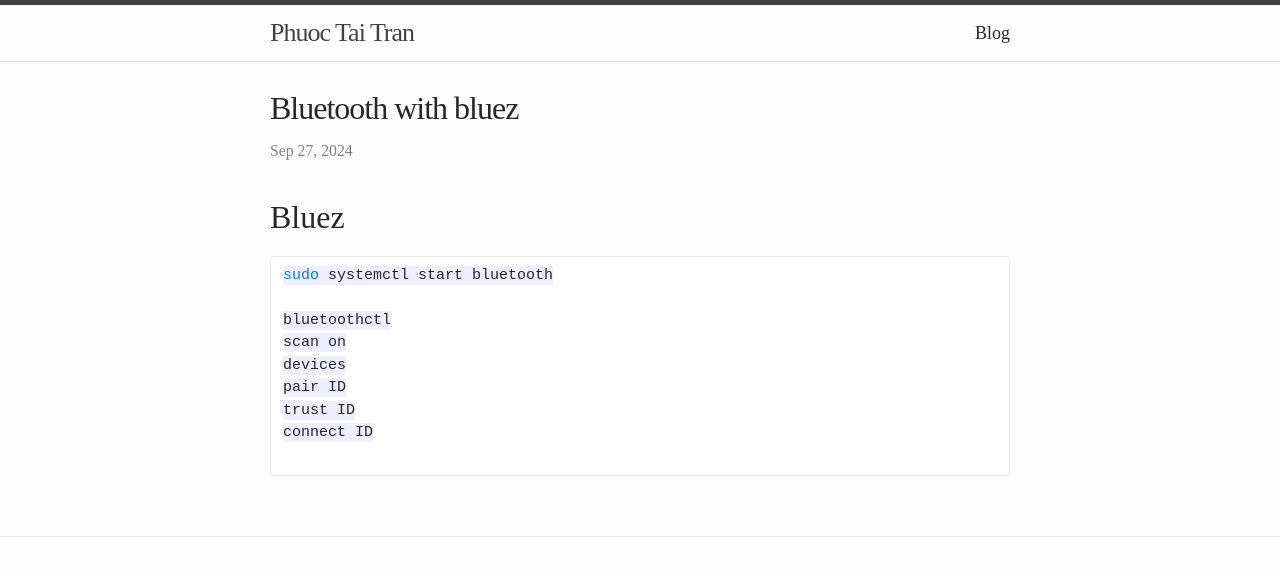
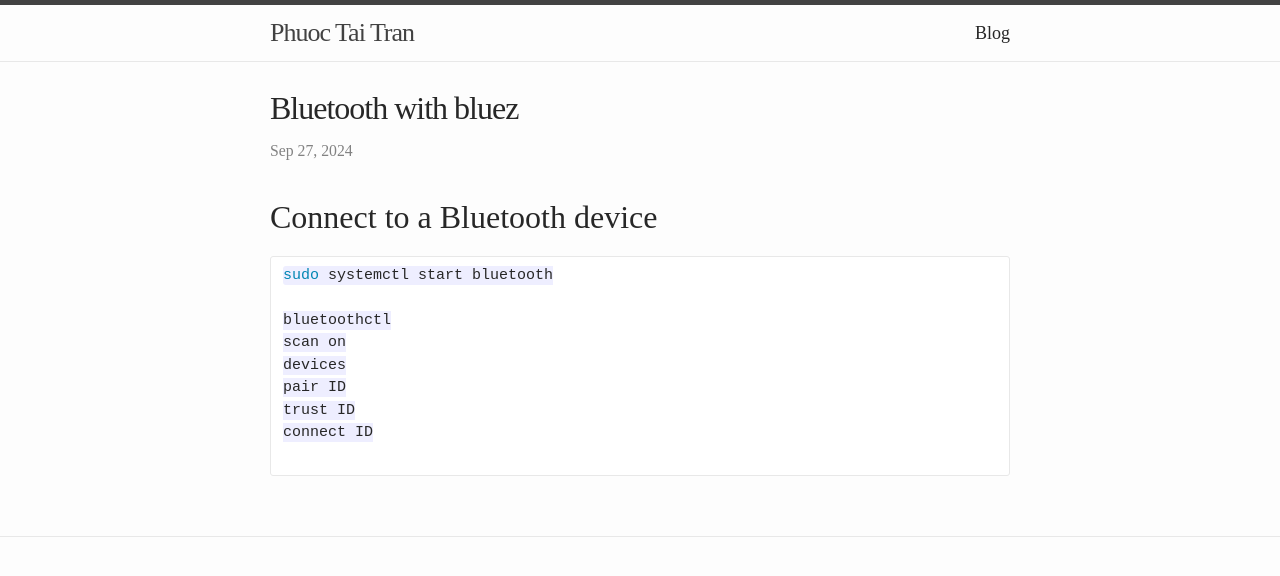
Before and after one commit to jkoz/jkoz.github.io, a Jekyll site: the page built from _posts/2024-09-27-bluetooth.md, in a window 1280 px wide. Shown: the top 576 px of the page. Built offline with Jekyll 4.4.1, drawn with Linux system fonts in a browser that asks for light colours; some web fonts are replaced.

Commit message:
update heading

````diff
--- a/_posts/2024-09-27-bluetooth.md
+++ b/_posts/2024-09-27-bluetooth.md
@@ -6,7 +6,7 @@ categories:
 ---
 
 
-# Bluez
+# Connect to a Bluetooth device
 
 ``` bash
 sudo systemctl start bluetooth
````
